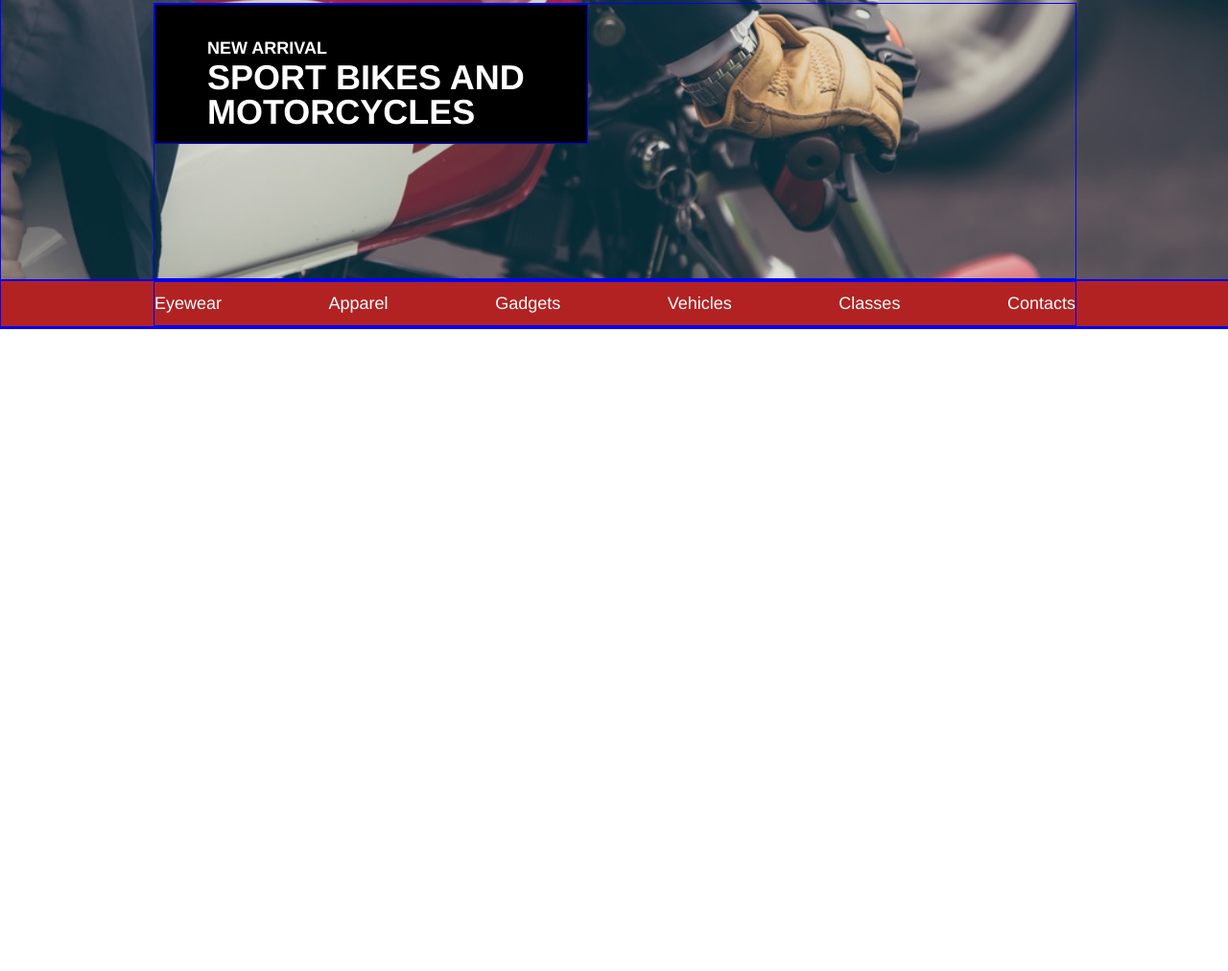
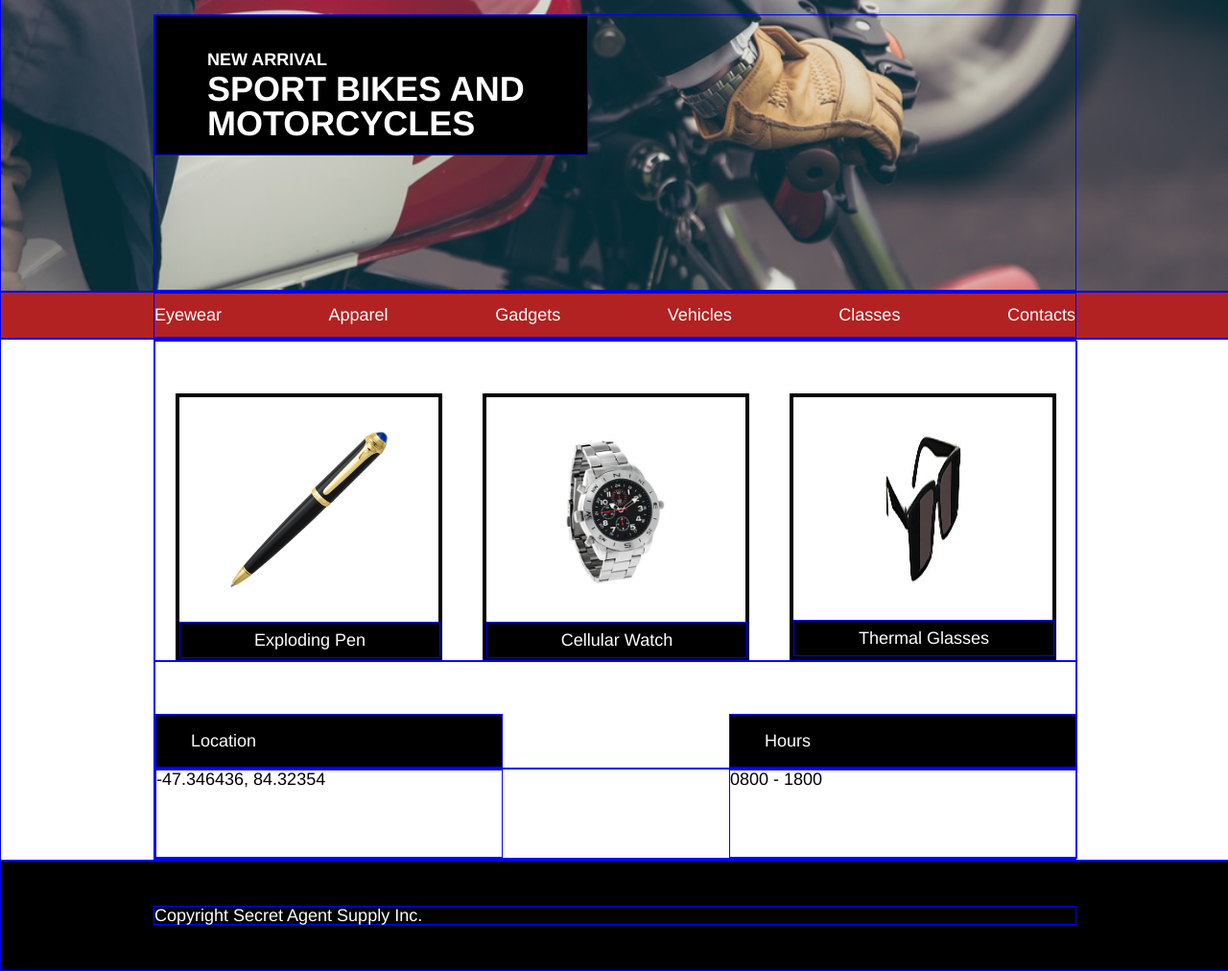
Before and after one commit to ReyamKin/SecretAgentSupply, a plain HTML site: page index.html in a window 1280 px wide. Shown: the part 218-1230 px from the top of the page at 96% size. Before the commit the page ends 800 px from the top, so only its background shows below. Drawn offline with Linux system fonts and the light colour scheme.

Commit message:
Final draft, minor issues

```diff
--- a/index.html
+++ b/index.html
@@ -40,7 +40,52 @@
     </div>
 
     <div class="body">
+      <div class="container">
+        <div class="gallery">
+          <div class="box">
+            <img src="./images/pen.png">
+            <div class="textbox">
+              <p>Exploding Pen</p>
+            </div>
+          </div>
+          <div class="box">
+            <img src="./images/watch.png">
+            <div class="textbox">
+              <p>Cellular Watch</p>
+            </div>
+          </div>
+          <div class="box">
+            <img src="./images/glasses.png" width="30%" height="9rem">
+            <div class="textbox">
+              <p>Thermal Glasses</p>
+            </div>
+          </div>
+        </div>
+        <div class="gallery">
+          <div class="textbox2">
+            <p>Location</p>
+          </div>
+          <div class="textbox2">
+            <p>Hours</p>
+          </div>
+        </div>
+        <div class="gallery" id="datagallery">
+          <div class="databox" id="data">
+            <p>-47.346436, 84.32354</p>
+          </div>
+          <div class="databox" id="data">
+            <p>0800 - 1800</p>
+          </div>
+        </div>
+      </div>
     </div>
+
+    <div class="footer">
+      <div class="container">
+        <p>Copyright Secret Agent Supply Inc.</p>
+      </div>
+    </div>
+  </div>
 
   </body>
 </html>
--- a/resources/css/style.css
+++ b/resources/css/style.css
@@ -19,7 +19,7 @@ div {
   height: auto;
   width: 100%;
   background-color: black;
-  padding: 0.33rem 0 0.33rem 0;
+  padding: 0.66rem 0 0.66rem 0;
   justify-content: center;
 }
 
@@ -90,6 +90,81 @@ div {
   padding: 0.75rem 0 0.75rem 0;
 }
 
+.body {
+  display: flex;
+  width: 100%;
+  height: auto;
+  justify-content: center;
+}
+
+.gallery {
+  display: flex;
+  width: 960px;
+  padding-top: 3rem;
+  justify-content: space-between;
+}
+
+.box {
+  display: flex;
+  height: 15rem;
+  width: 15rem;
+  flex-direction: column;
+  margin: auto;
+  border: 4px solid black;
+}
+
+.box img {
+  height: 9rem;
+  background-color: white;
+  padding: 2rem;
+  margin: auto;
+}
+
+.textbox {
+  display: flex;
+  background-color: black;
+  width: 15rem;
+  justify-content: center;
+  padding: 0.5rem 0 0.5rem 0;
+}
+
+.textbox2 {
+    display: flex;
+    background-color: black;
+    width: 18rem;
+    padding: 1rem 0 1rem 2rem;
+    justify-content: flex-start;
+}
+
+.databox {
+  width: 18rem;
+  color: black;
+}
+
+#data {
+  padding: 0 0 4rem 0;
+  width: 20rem;
+}
+
+#datagallery {
+  padding: 0;
+}
+
+.footer {
+  display: flex;
+  height: 5rem;
+  width: 100%;
+  background-color: black;
+  padding: 0.66rem 0 0.66rem 0;
+  justify-content: center;
+}
+
+.footer,
+.container {
+    align-items: center;
+}
+
+
 /*
 .page {
   width: 960px;
```
